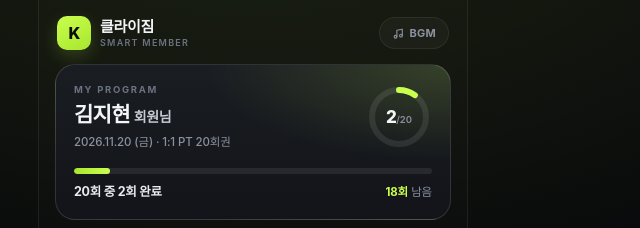
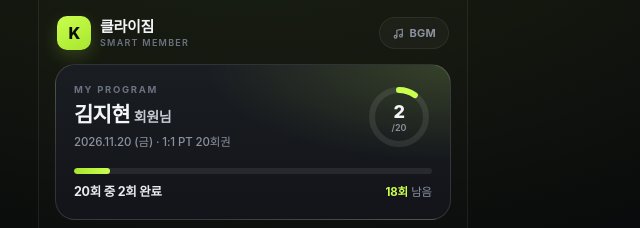
Before and after one commit to setoo28-hue/-2027-, a plain HTML site: page index.html in a window 1280 px wide. Shown: the top 228 px of the page, 387-1027 px from the left. Drawn offline with nearby package versions, Linux system fonts and the light colour scheme; no server answers; a web font is replaced by a local one.

Commit message:
회차 링 숫자 두 줄 정렬

```diff
--- a/index.html
+++ b/index.html
@@ -114,9 +114,9 @@
   .ring svg{transform:rotate(-90deg);display:block}
   .ring .track{stroke:rgba(255,255,255,.09)}
   .ring .bar{stroke:var(--accent);stroke-linecap:round;transition:stroke-dashoffset .5s ease}
-  .ring-in{position:absolute;inset:0;display:flex;align-items:center;justify-content:center;text-align:center;line-height:1}
-  .ring-in b{font-size:17px;font-weight:800;letter-spacing:-.03em;display:inline-flex;align-items:baseline}
-  .ring-in b small{font-size:9.5px;color:var(--muted);font-weight:600;letter-spacing:0}
+  .ring-in{position:absolute;inset:0;display:flex;align-items:center;justify-content:center;text-align:center}
+  .ring-in b{font-size:18px;font-weight:800;letter-spacing:-.03em;display:flex;flex-direction:column;align-items:center;line-height:1}
+  .ring-in b small{font-size:9px;color:var(--muted);font-weight:600;letter-spacing:0;margin-top:2px}
   .progress{margin-top:16px}
   .bar{height:6px;border-radius:3px;background:rgba(255,255,255,.08);overflow:hidden}
   .bar i{display:block;height:100%;width:0;border-radius:3px;background:linear-gradient(90deg,var(--accent-2),var(--accent));transition:width .45s ease}
```
